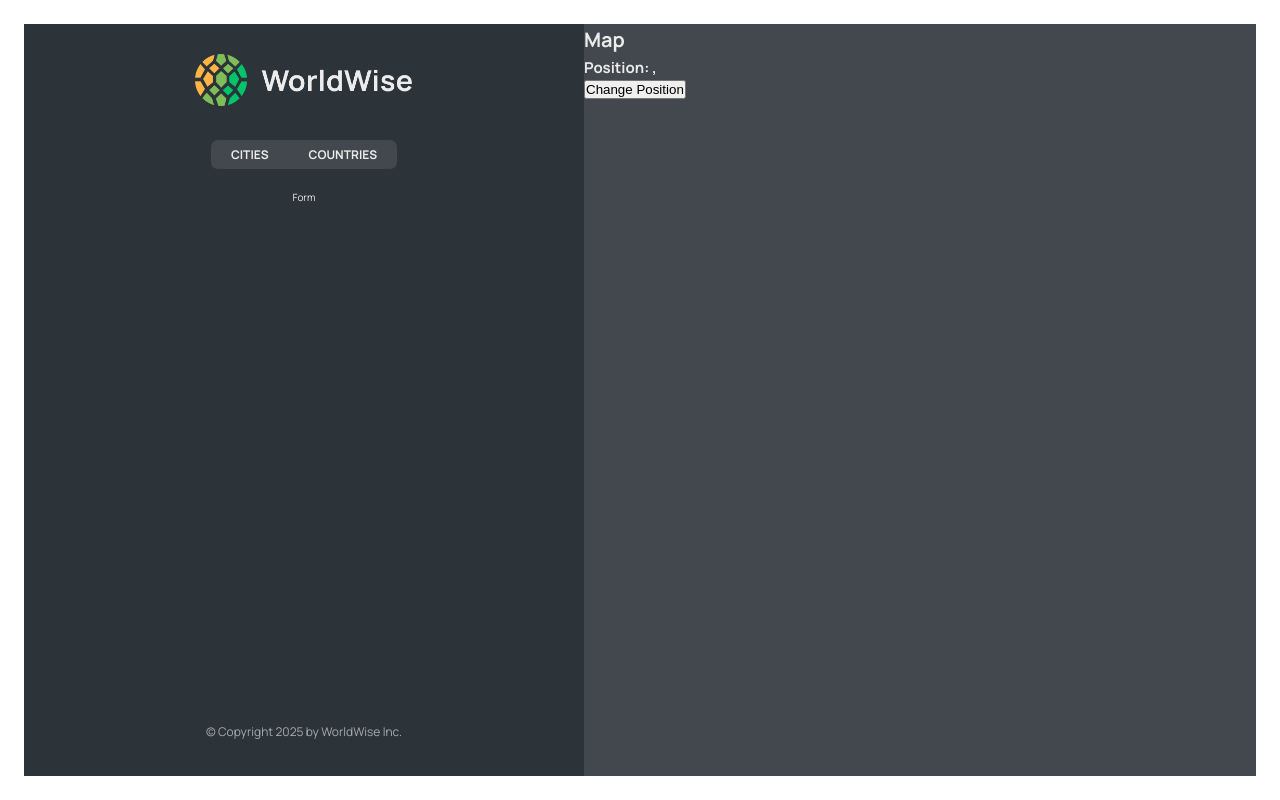
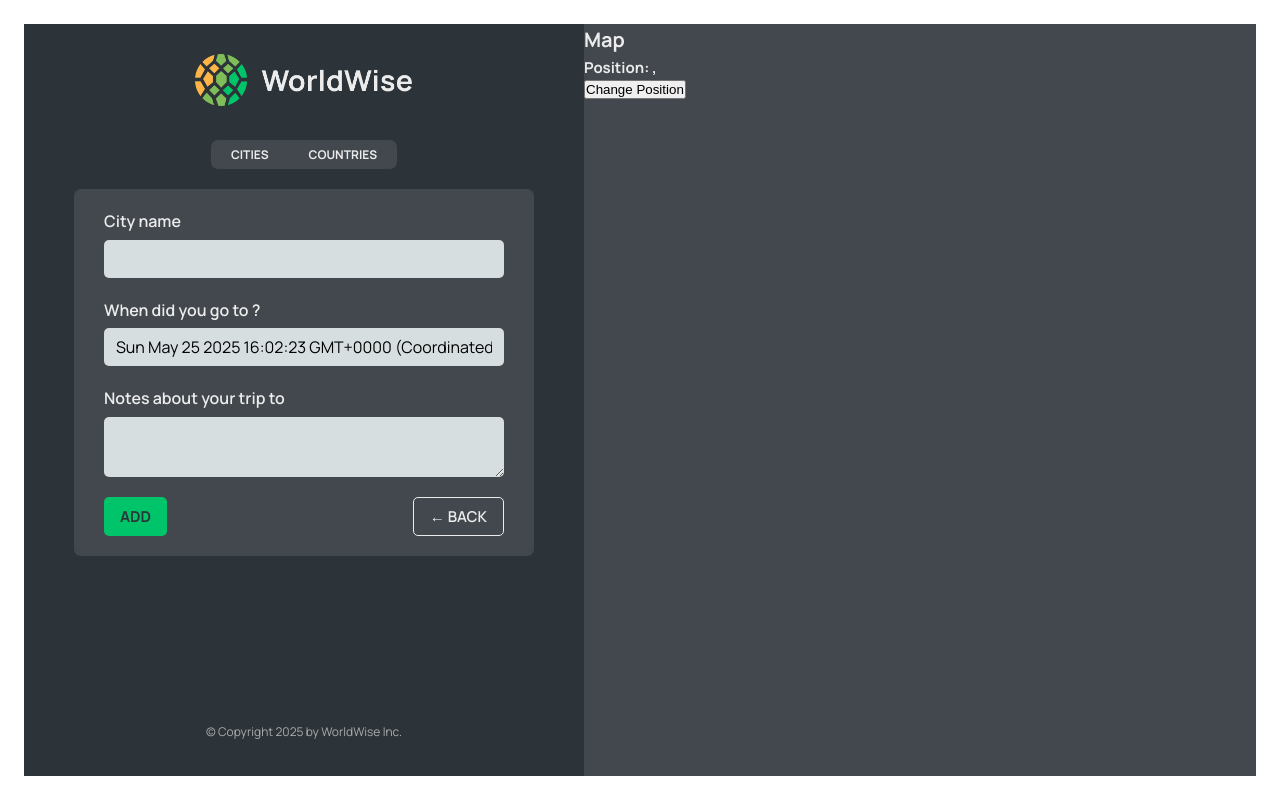
Before and after one commit to kdev307/react-worldwise, a React (Vite) app: page /app/form in a window 1280 px wide. Built offline with nearby package versions, Linux system fonts and the light colour scheme; data requests are answered from the project's data file.

Commit message:
Added Navs

```diff
--- a/src/App.jsx
+++ b/src/App.jsx
@@ -1,5 +1,5 @@
 import { useEffect, useState } from "react";
-import { BrowserRouter, Route, Routes } from "react-router-dom";
+import { BrowserRouter, Navigate, Route, Routes } from "react-router-dom";
 import Home from "./pages/Home";
 import Product from "./pages/Product";
 import Pricing from "./pages/Pricing";
@@ -9,6 +9,7 @@
 import City from "./components/City";
 import CityList from "./components/CityList";
 import CountryList from "./components/CountryList";
+import Form from "./components/Form";
 
 const BASE_URL = "http://localhost:8000";
 
@@ -40,7 +41,7 @@
                 <Route path="pricing" element={<Pricing />} />
                 <Route path="login" element={<Login />} />
                 <Route path="app" element={<AppLayout />}>
-                    <Route index element={<CityList cities={cities} isLoading={isLoading} />} />
+                    <Route index element={<Navigate replace to="cities" />} />
                     <Route
                         path="cities"
                         element={<CityList cities={cities} isLoading={isLoading} />}
@@ -50,7 +51,7 @@
                         path="countries"
                         element={<CountryList cities={cities} isLoading={isLoading} />}
                     />
-                    <Route path="form" element={<p>Form</p>} />
+                    <Route path="form" element={<Form />} />
                 </Route>
                 <Route path="*" element={<PageNotFound />} />
             </Routes>
--- /dev/null
+++ b/src/components/Button.jsx
@@ -0,0 +1,11 @@
+import styles from "./Button.module.css";
+
+function Button({ children, onClick, type }) {
+    return (
+        <button onClick={onClick} className={`${styles.btn} ${styles[type]}`}>
+            {children}
+        </button>
+    );
+}
+
+export default Button;
--- a/src/components/CountryList.jsx
+++ b/src/components/CountryList.jsx
@@ -16,7 +16,7 @@
     return (
         <ul className={styles.countryList}>
             {countries.map((country) => (
-                <CountryItem country={country} />
+                <CountryItem country={country} key={country.country} />
             ))}
         </ul>
     );
--- a/src/components/Form.jsx
+++ b/src/components/Form.jsx
@@ -3,6 +3,8 @@
 import { useState } from "react";
 
 import styles from "./Form.module.css";
+import Button from "./Button";
+import { useNavigate } from "react-router-dom";
 
 export function convertToEmoji(countryCode) {
     const codePoints = countryCode
@@ -18,6 +20,8 @@
     const [date, setDate] = useState(new Date());
     const [notes, setNotes] = useState("");
 
+    const navigate = useNavigate();
+
     return (
         <form className={styles.form}>
             <div className={styles.row}>
@@ -32,25 +36,25 @@
 
             <div className={styles.row}>
                 <label htmlFor="date">When did you go to {cityName}?</label>
-        <input
-          id="date"
-          onChange={(e) => setDate(e.target.value)}
-          value={date}
-        />
+                <input id="date" onChange={(e) => setDate(e.target.value)} value={date} />
             </div>
 
             <div className={styles.row}>
                 <label htmlFor="notes">Notes about your trip to {cityName}</label>
-        <textarea
-          id="notes"
-          onChange={(e) => setNotes(e.target.value)}
-          value={notes}
-        />
+                <textarea id="notes" onChange={(e) => setNotes(e.target.value)} value={notes} />
             </div>
 
             <div className={styles.buttons}>
-        <button>Add</button>
-        <button>&larr; Back</button>
+                <Button type="primary">Add</Button>
+                <Button
+                    type="back"
+                    onClick={(e) => {
+                        e.preventDefault();
+                        navigate(-1);
+                    }}
+                >
+                    &larr; Back
+                </Button>
             </div>
         </form>
     );
--- a/src/components/Map.jsx
+++ b/src/components/Map.jsx
@@ -1,14 +1,20 @@
-import { useSearchParams } from "react-router-dom";
+import { useNavigate, useSearchParams } from "react-router-dom";
 import styles from "./Map.module.css";
 
 function Map() {
     const [searchParams, setSearchParams] = useSearchParams();
+    const navigate = useNavigate();
 
     const lat = searchParams.get("lat");
     const lng = searchParams.get("lng");
 
     return (
-        <div className={styles.mapContainer}>
+        <div
+            className={styles.mapContainer}
+            onClick={() => {
+                navigate("form");
+            }}
+        >
             <h1>Map</h1>
             <h2>
                 Position: {lat}, {lng}
```
Lines whose indentation alone changed are shown as unchanged.
